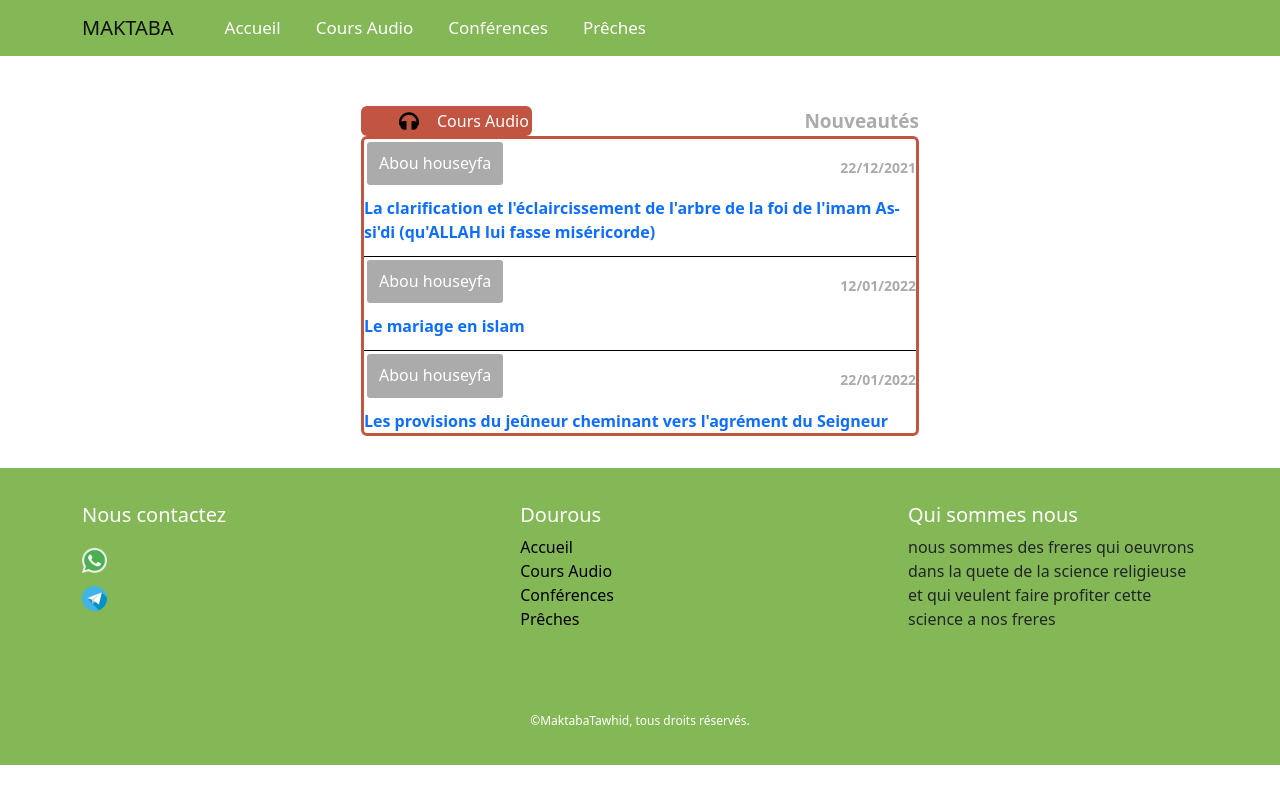
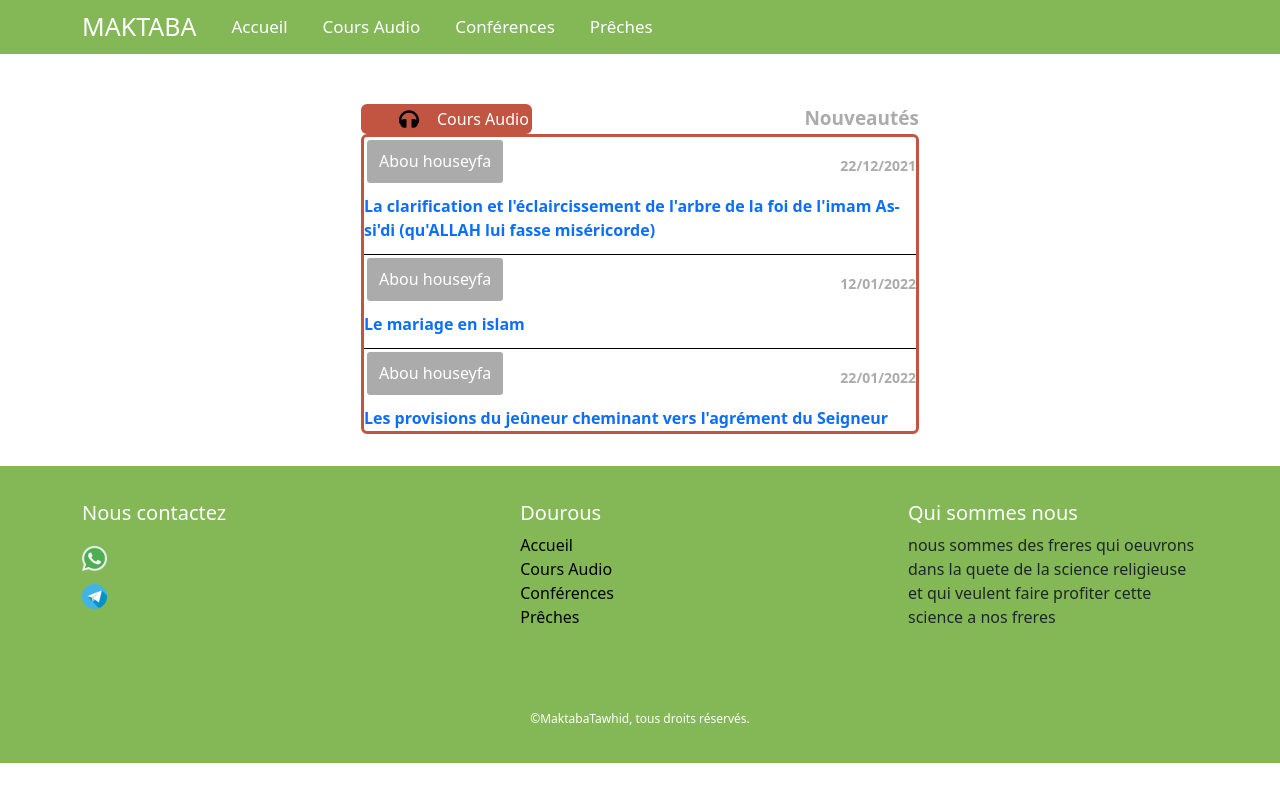
Before and after one commit to abouzeyd/maktaba, a React (Create React App) app: page /cours in a window 1280 px wide. Built offline with nearby package versions, Linux system fonts and the light colour scheme.

Commit message:
feat:prod

```diff
--- a/src/component/Nav.jsx
+++ b/src/component/Nav.jsx
@@ -8,7 +8,12 @@ const Nav = () => {
     <div style={{ backgroundColor: 'rgb(132, 184, 86)' }}>
       <Navbar expand="lg">
         <Container>
-          <Navbar.Brand href="/">MAKTABA</Navbar.Brand>
+          <Link
+            to="/"
+            style={{ textDecoration: 'none', fontSize: 25, color: 'white' }}
+          >
+            MAKTABA
+          </Link>
           <Navbar.Toggle aria-controls="basic-navbar-nav" />
           <Navbar.Collapse id="basic-navbar-nav">
             <Navigation className="me-auto">
--- a/src/component/dourous/Dourous.jsx
+++ b/src/component/dourous/Dourous.jsx
@@ -91,9 +91,9 @@ const Dourous = ({ dourous, conference, preche }) => {
                   <h6 className="court__title">{item.name}</h6>
                   <span style={{ fontSize: 14 }}>{item.date}</span>
                 </div>
-                <a href="/" className="court__link">
+                <Link to="/" className="court__link">
                   {item.title}
-                </a>
+                </Link>
               </div>
             );
           })}
--- a/src/routes/Router.js
+++ b/src/routes/Router.js
@@ -6,7 +6,7 @@ import Cours from '../screens/cours/Cours';
 import Preches from '../screens/preches/Preches';
 import Conferences from '../screens/conferences/Conferences';
 import Login from '../screens/Login';
-import Audio from '../audioPlayer/AudioPlayer';
+import Audio from '../screens/audioPlayer/AudioPlayer';
 
 const Rout = ({ dourous, conference, preche }) => {
   return (
@@ -27,8 +27,8 @@ const Rout = ({ dourous, conference, preche }) => {
         />
         <Route path="/login" element={<Login />} />
         {/* <Route path="/userslist" element={UsersList} /> */}
-        <Route path="/allcourt/:id" element={<Allcourt dourous={dourous} />} />
-        <Route path="/audio" element={<Audio />} />
+        <Route path="/allcourt/:id/" element={<Allcourt dourous={dourous} />} />
+        <Route path="/audio" element={<Audio dourous={dourous} />} />
       </Routes>
     </div>
   );
--- a/src/screens/allcourt/Allcourt.jsx
+++ b/src/screens/allcourt/Allcourt.jsx
@@ -1,5 +1,5 @@
 import React from 'react';
-import { useParams } from 'react-router-dom';
+import { useParams, Link } from 'react-router-dom';
 
 const Allcourt = ({ dourous }) => {
   const { id } = useParams();
@@ -12,7 +12,7 @@ const Allcourt = ({ dourous }) => {
         {idData.specifyCourt.map((item) => {
           return (
             <li key={item.id}>
-              <a href={item.link}>{item.title}</a>
+              <Link to={item.link}>{item.title}</Link>
               {item.sound}
             </li>
           );
--- a/src/audioPlayer/AudioPlayer.jsx
+++ b/src/screens/audioPlayer/AudioPlayer.jsx
@@ -1,7 +1,10 @@
 import React, { useState, useEffect, useRef } from 'react';
-import audios from '../audio/003.mp3';
+import audios from '../../audio/003.mp3';
 
-const AudioPlayer = () => {
+const AudioPlayer = ({ dourous }) => {
+  const audios = dourous[0].specifyCourt;
+  const { sound } = audios[1];
+  console.log(sound);
   const [trackIndex, setTrackIndex] = useState(0);
   const [trackProgress, setTrackProgress] = useState(0);
   const [playing, setPlaying] = useState(true);
--- a/src/screens/conferences/Conferences.jsx
+++ b/src/screens/conferences/Conferences.jsx
@@ -1,5 +1,6 @@
 import './Conferences.css';
 import audio from '../../assets/microphone-solid.svg';
+import { Link } from 'react-router-dom';
 
 const Conferences = ({ conference }) => {
   return (
@@ -29,9 +30,9 @@ const Conferences = ({ conference }) => {
                     <h6 className="conference__title">{item.name}</h6>
                     <span style={{ fontSize: 14 }}>{item.date}</span>
                   </div>
-                  <a href="/" className="conference__link">
+                  <Link to="/" className="conference__link">
                     {item.title}
-                  </a>
+                  </Link>
                 </div>
               );
             })}
```
Also changed, not shown: src/screens/audioPlayer/AudioPlayer.css (added).
